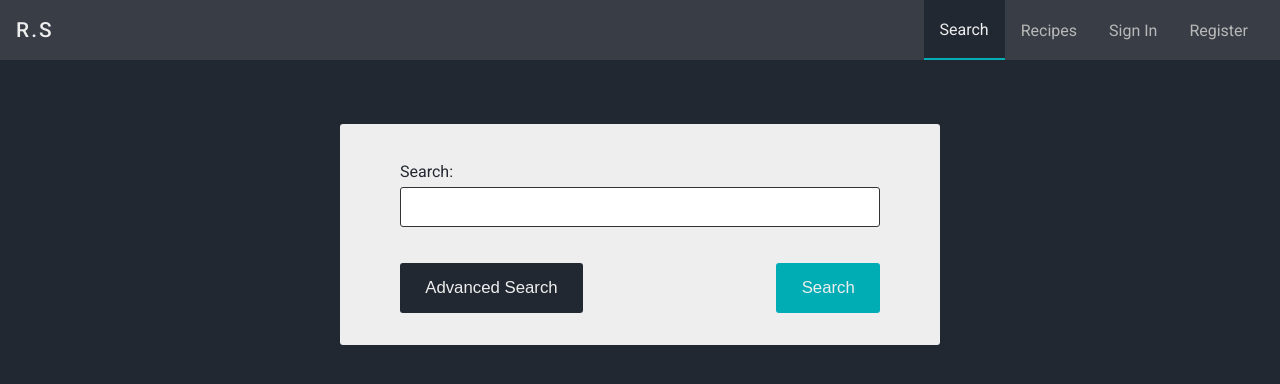
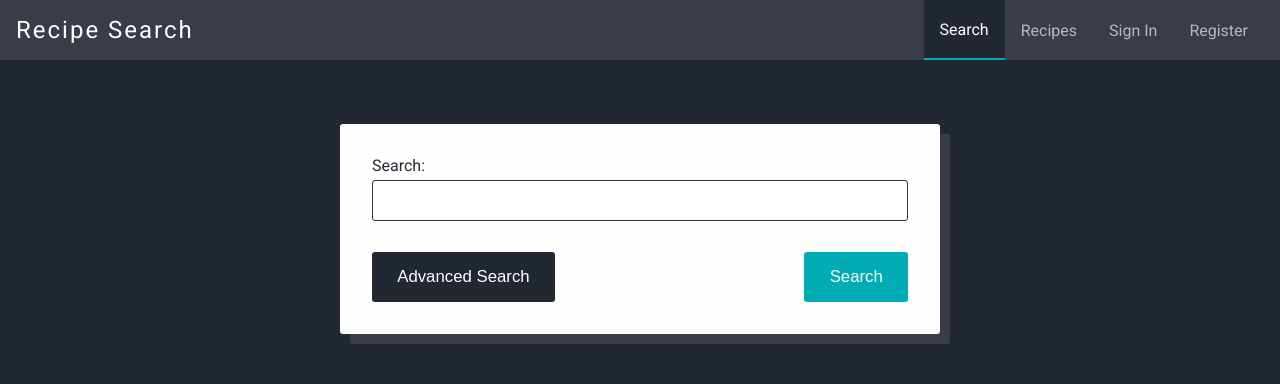
Before and after one commit to HoangNguyen-CA/cooking-recipe-app, a React (Create React App) app in the folder client/: page / in a window 1280 px wide. Shown: the top 384 px of the page. Built offline with nearby package versions, Linux system fonts and the light colour scheme; no server answers.

Commit message:
Imporved visual design of RecipeTemplate and Control components.

```diff
--- a/client/src/components/Controls/SharedStyles.js
+++ b/client/src/components/Controls/SharedStyles.js
@@ -4,14 +4,14 @@ import Label from '../Forms/Label';
 export const Header = styled.p`
   font-size: 1.1rem;
   font-weight: 500;
-  margin-bottom: 0.3em;
   width: 100%;
 `;
 
 export const Container = styled.div`
-  margin-bottom: 0.8em;
   display: flex;
   flex-wrap: wrap;
+  gap: 0.5em 1em;
+  margin-bottom: 1em;
 `;
 
 export const SideLabel = styled(Label)`
@@ -20,7 +20,5 @@ export const SideLabel = styled(Label)`
 
 export const BoxGroup = styled.div`
   display: flex;
-  margin-right: 1em;
-  margin-bottom: 0.3em;
   align-items: center;
 `;
--- a/client/src/components/Forms/FormGroup.js
+++ b/client/src/components/Forms/FormGroup.js
@@ -7,7 +7,7 @@ import TextInput from './TextInput';
 import PropTypes from 'prop-types';
 
 const Container = styled.div`
-  margin-top: 0;
+  padding: 0;
   font-size: 1rem;
   width: 100%;
 `;
--- a/client/src/components/Forms/Label.js
+++ b/client/src/components/Forms/Label.js
@@ -1,9 +1,7 @@
 import styled from 'styled-components';
 
 const StyledLabel = styled.label`
-  display: inline-block;
-  margin-bottom: 0.3em;
-  margin-top: 0.4em;
+  display: block;
   font-size: ${(props) => props.fontSize};
   text-transform: capitalize;
   width: 100%;
--- a/client/src/components/Layout/Layout.js
+++ b/client/src/components/Layout/Layout.js
@@ -3,7 +3,7 @@ import Navbar from '../../containers/Navbar/Navbar';
 import styled from 'styled-components';
 import PropTypes from 'prop-types';
 
-const OutterContainer = styled.div`
+const OuterContainer = styled.div`
   display: flex;
   flex-direction: column;
   align-items: center;
@@ -11,7 +11,7 @@ const OutterContainer = styled.div`
   padding: 4em 0;
 `;
 
-const FakedFullContainer = styled(OutterContainer)`
+const FakedFullContainer = styled(OuterContainer)`
   display: block;
   position: absolute;
   top: 0;
@@ -26,7 +26,7 @@ const Layout = ({ center, children, maxWidth }) => {
     <>
       <FakedFullContainer></FakedFullContainer>
       <Navbar></Navbar>
-      <OutterContainer>{children}</OutterContainer>
+      <OuterContainer>{children}</OuterContainer>
     </>
   );
 };
--- a/client/src/components/Recipes/Recipe/LabelSection/LabelSection.js
+++ b/client/src/components/Recipes/Recipe/LabelSection/LabelSection.js
@@ -4,21 +4,28 @@ import styled from 'styled-components';
 import PropTypes from 'prop-types';
 
 const LabelContainer = styled.div`
-  margin: 0.5em 0;
   display: flex;
   flex-wrap: wrap;
+
+  margin: -5px;
+
+  & > * {
+    margin: 5px;
+  }
 `;
 
 const LabelHeader = styled.h6`
   font-size: 1.3rem;
+  margin-bottom: 0.2em;
 `;
 
 const LabelItem = styled.p`
   display: inline-block;
   padding: 0.5em 0.8em;
-  margin: 0.3em;
   border-radius: ${({ theme }) => theme.radius.medium};
-  border: 2px solid ${(props) => props.theme.colors.lightDark};
+  background-color: ${(props) => props.theme.colors.dark};
+  color: ${(props) => props.theme.colors.light};
+  border: 2px solid ${(props) => props.theme.colors.dark};
 `;
 
 const LabelSection = ({ labels, header }) => {
--- a/client/src/components/Recipes/Recipe/RecipeModal/RecipeModal.js
+++ b/client/src/components/Recipes/Recipe/RecipeModal/RecipeModal.js
@@ -6,20 +6,23 @@ import LabelSection from '../LabelSection/LabelSection';
 import PropTypes from 'prop-types';
 
 const StyledModal = styled(Modal)`
-  max-width: 550px;
-  padding: 1em 3em;
+  max-width: 700px;
+  padding: 3em;
   width: 90%;
+
+  & > * + * {
+    margin-top: 1em;
+  }
 `;
 
 const List = styled.ul`
   font-size: 1.1rem;
-  margin-bottom: 1em;
 `;
 
 const ListHeader = styled.h6`
   font-size: 1.3rem;
   font-weight: 600;
-  margin-bottom: 0.3em;
+  margin-bottom: 0.2em;
 `;
 
 const ListElement = styled.li`
--- a/client/src/components/Recipes/Recipe/RecipeTemplate.js
+++ b/client/src/components/Recipes/Recipe/RecipeTemplate.js
@@ -7,35 +7,44 @@ import PropTypes from 'prop-types';
 import placeholder from './placeholder.png';
 
 const Container = styled.div`
-  max-width: 300px;
+  max-width: 330px;
+
   background-color: ${(props) => props.theme.colors.light};
-  margin: 15px;
   border-radius: ${({ theme }) => theme.radius.medium};
   display: flex;
   flex-direction: column;
   overflow: hidden;
+
+  box-shadow: 7px 7px ${({ theme }) => theme.colors.darkLight};
 `;
 
 const InnerContainer = styled.div`
   flex-grow: 1;
-  padding: 0.5em;
+  padding: 1em;
   display: flex;
   flex-direction: column;
+  justify-content: space-around;
   align-items: center;
   text-align: center;
+
+  color: ${({ theme }) => theme.colors.darkLight};
+  & > * + * {
+    margin-top: 0.5em;
+  }
 `;
 
 const Header = styled.h3`
-  font-size: 1.2rem;
+  font-size: 1.7rem;
+  display: inline;
+  color: ${({ theme }) => theme.colors.dark};
+
   letter-spacing: 1px;
-  font-weight: 600;
+  font-weight: 400;
   line-height: 120%;
-  margin-bottom: 0.1em;
 `;
 
 const Source = styled.p`
   font-size: 1rem;
-  margin-bottom: 0.5em;
 `;
 
 const Url = styled.a.attrs(() => ({ target: '_blank' }))`
@@ -59,12 +68,10 @@ const Image = styled.img`
 
 const Info = styled.p`
   font-size: 1rem;
-  margin-bottom: 0.2em;
 `;
 
 const ButtonContainer = styled.div`
   display: flex;
-  margin-top: auto;
 `;
 
 const RecipeTemplate = ({
@@ -150,7 +157,13 @@ export const WrapperContainer = styled.div`
   display: flex;
   flex-wrap: wrap;
   justify-content: center;
-  max-width: 1100px;
+  width: 100%;
+  max-width: 1980px;
+
+  margin: -2em;
+  & > * {
+    margin: 2em;
+  }
 `;
 
 export const StyledButton = styled(Button)`
--- a/client/src/components/UI/Modal/Modal.js
+++ b/client/src/components/UI/Modal/Modal.js
@@ -41,8 +41,8 @@ Modal.propTypes = {
 
 export const ModalHeader = styled.h2`
   font-size: 2rem;
-  font-weight: 600;
-  margin-bottom: 0.5em;
+  font-weight: 500;
+  margin-bottom: 1em;
   text-align: center;
 `;
 
--- a/client/src/containers/Controls/Controls.js
+++ b/client/src/containers/Controls/Controls.js
@@ -24,10 +24,11 @@ const MainContainer = styled.div`
   max-width: 600px;
   border-radius: ${({ theme }) => theme.radius.medium};
   background-color: ${({ theme }) => theme.colors.light};
+  box-shadow: 10px 10px ${({ theme }) => theme.colors.darkLight};
 `;
 
 const FormContainer = styled.form`
-  padding: 2em 10%;
+  padding: 2em;
 `;
 
 const AdvancedSearchContainer = styled.div`
--- a/client/src/containers/Navbar/Navbar.js
+++ b/client/src/containers/Navbar/Navbar.js
@@ -33,10 +33,10 @@ const Container = styled.div`
 `;
 
 const Title = styled.h1`
-  font-size: 1.3rem;
-  font-weight: 500;
+  font-size: 1.5rem;
+  font-weight: 400;
   display: block;
-  letter-spacing: 0.1em;
+  letter-spacing: 2px;
   color: ${(props) => props.theme.colors.light};
 `;
 
@@ -111,7 +111,7 @@ export class Navbar extends Component {
           register={this.props.register}
         ></RegisterModal>
         <Container>
-          <Title>R.S</Title>
+          <Title>Recipe Search</Title>
           <NavLinks
             open={this.state.linksOpen}
             toggleOpen={this.handleLinksToggle}
--- a/client/src/theme/theme.js
+++ b/client/src/theme/theme.js
@@ -2,7 +2,7 @@ const theme = {
   colors: {
     primary: '#00ADB5',
     secondary: '#FCAA67',
-    light: '#EEEEEE',
+    light: '#FEFEFE',
     lightDark: '#B8B8B8',
     dark: '#222831',
     darkLight: '#393E46',
```
